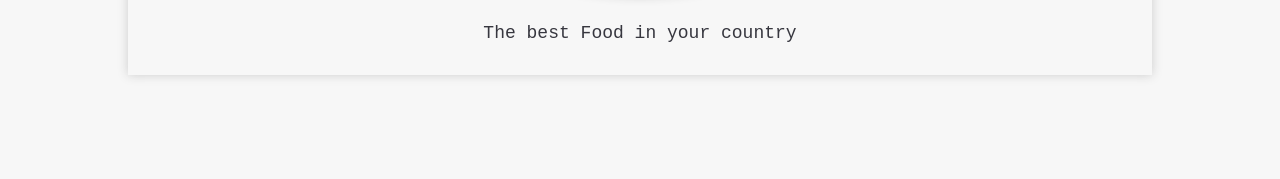
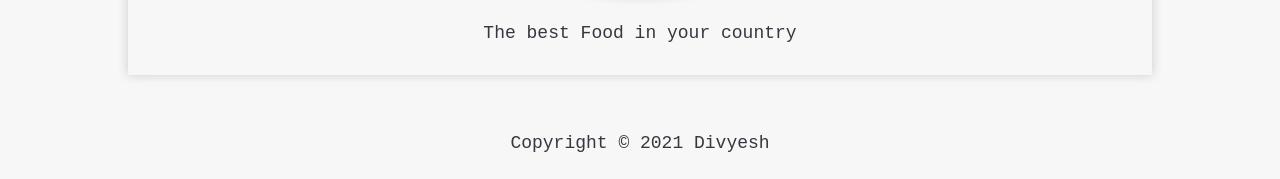
Before and after one commit to Div685/Restaurant-page-JS, a website built with webpack: page dist/index.html in a window 1280 px wide. Shown: the part 1568-1747 px from the top of the page. Before the commit the page ends 1673 px from the top, so only its background shows below. Built offline with nearby package versions, Linux system fonts and the light colour scheme.

Commit message:
Add Readme.md file

```diff
--- a/src/home.js
+++ b/src/home.js
@@ -94,12 +94,24 @@ const setActiveButton = (button) => {
   button.classList.add('active');
 }
 
+const footerSection = () => {
+  const footerDiv = document.createElement('footer');
+  footerDiv.classList.add('footer');
+
+  const footerText = document.createElement('span');
+  footerText.innerHTML = 'Copyright &copy; 2021 Divyesh';
+  footerDiv.appendChild(footerText);
+
+  return footerDiv;
+}
+
 const initialHomePage = () => {
   content.appendChild(bannerSection());
   content.appendChild(navSection());
   content.appendChild(tabSection());
 
   setActiveButton(document.querySelector(".nav_button"));
+  content.appendChild(footerSection());
 }
 
 export default initialHomePage;
--- a/src/style.css
+++ b/src/style.css
@@ -187,3 +187,16 @@
   color: #aaa;
   margin: 0 0 10px 0;
 }
+
+footer {
+  margin: 3rem 0 1rem 0;
+  width: 100%;
+  padding: 10px 0;
+  display: flex;
+  justify-content: center;
+  font-size: large;
+}
+
+footer span {
+  color: #37373f;
+}
```
Also changed, not shown: README.md, dist/main.js.
